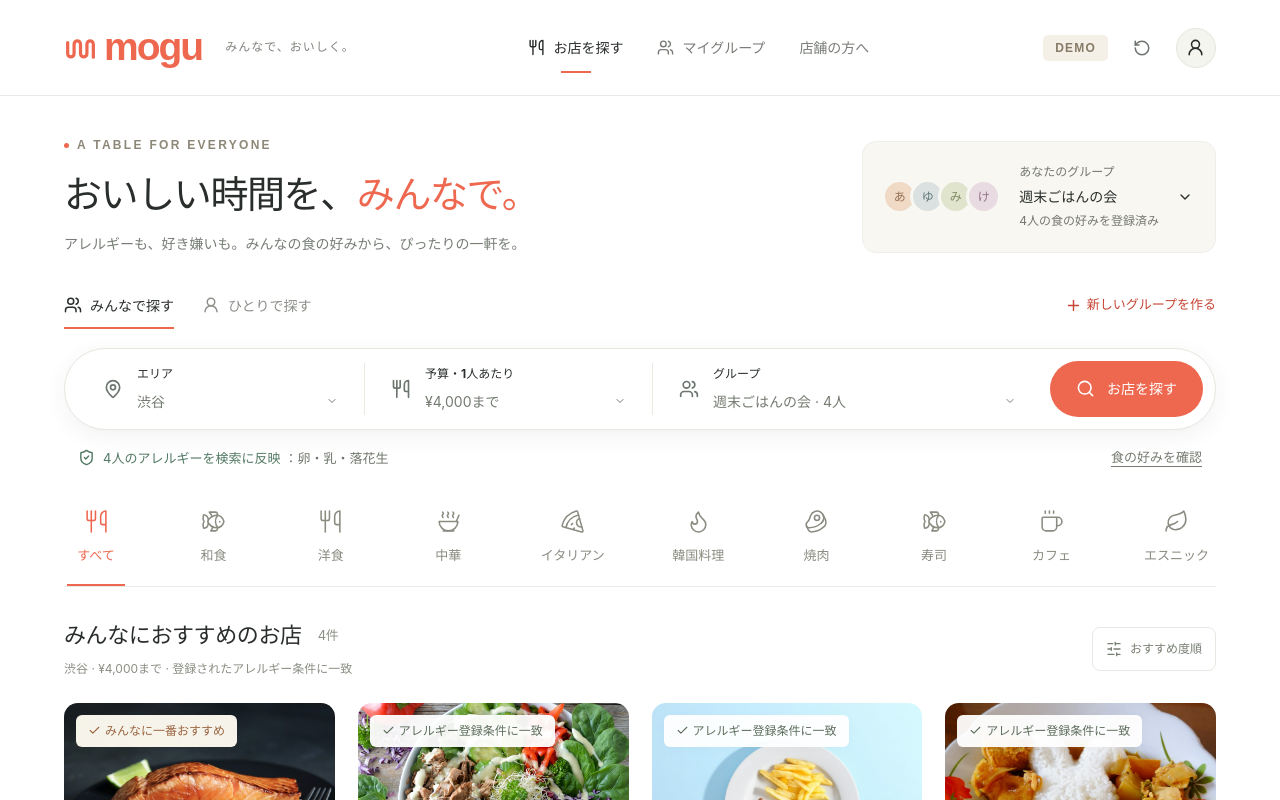
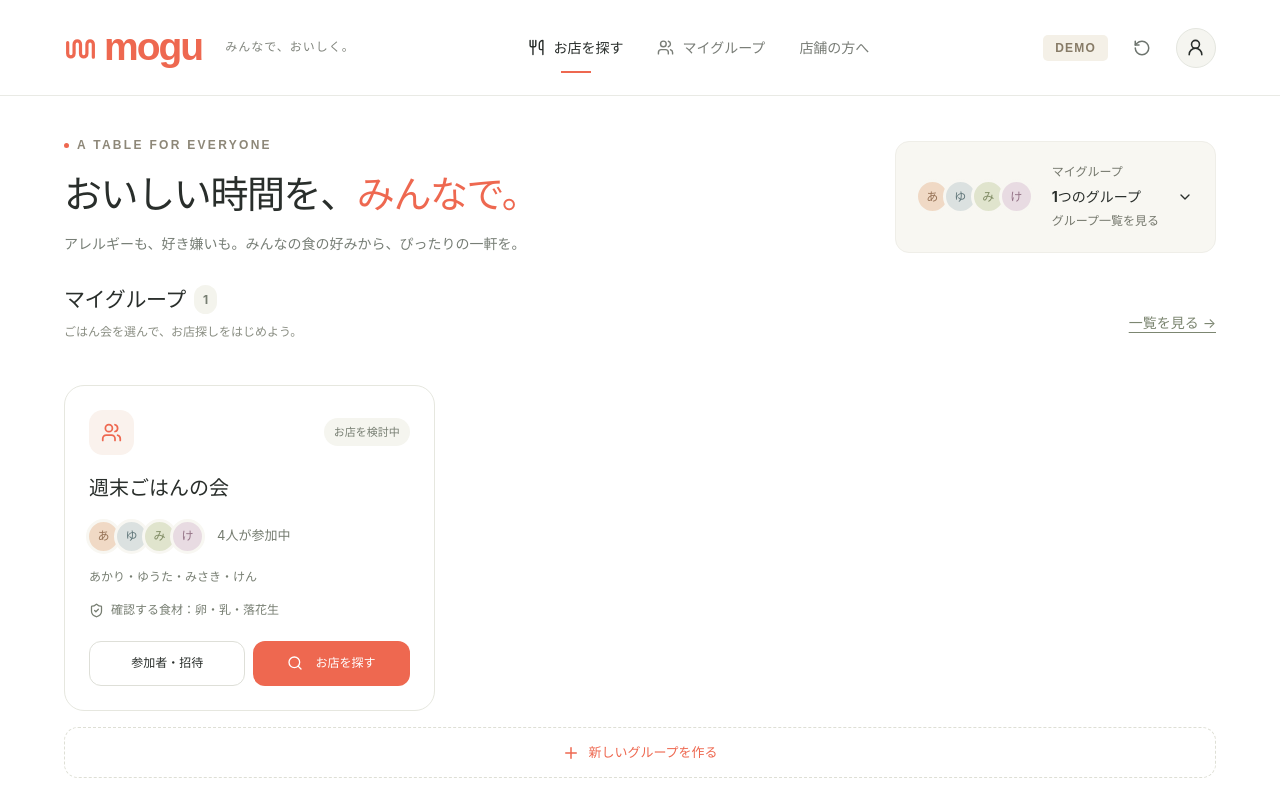
Before and after one commit to MamoruKomo/Fujitsu_teamE_demo, a React (Vite) app: page / in a window 1280 px wide. Shown: the top 800 px of the page. Built offline with nearby package versions, Linux system fonts and the light colour scheme.

Commit message:
Show multiple groups in home and group dashboard cards

```diff
--- /dev/null
+++ b/src/components/GroupCards.tsx
@@ -0,0 +1,90 @@
+import { Link } from "react-router-dom";
+import { Users, Search, ArrowUpRight, Check, ShieldCheck } from "lucide-react";
+import type { Group, Restaurant } from "../types";
+import { allergenLabel } from "../data/constants";
+import { Avatar } from "./ui";
+export function GroupCards({
+  groups,
+  restaurants,
+}: {
+  groups: Group[];
+  restaurants: Restaurant[];
+}) {
+  return (
+    <div className="group-card-grid">
+      {groups.map((group) => {
+        const restaurant = restaurants.find(
+          (r) => r.id === group.selectedRestaurantId,
+        );
+        const allergies = [
+          ...new Set(group.members.flatMap((m) => m.allergies)),
+        ];
+        return (
+          <article className="group-overview-card" key={group.id}>
+            <div className="group-card-top">
+              <span className="group-symbol">
+                <Users size={21} />
+              </span>
+              <span className={`group-status ${restaurant ? "decided" : ""}`}>
+                {restaurant ? (
+                  <>
+                    <Check size={13} />
+                    お店決定済み
+                  </>
+                ) : (
+                  "お店を検討中"
+                )}
+              </span>
+            </div>
+            <h3>
+              <Link to={`/groups/${group.id}`}>{group.name}</Link>
+            </h3>
+            <div className="group-card-members">
+              <div className="avatar-stack">
+                {group.members.slice(0, 4).map((m, i) => (
+                  <Avatar name={m.nickname} index={i} key={m.id} />
+                ))}
+              </div>
+              <span>{group.members.length}人が参加中</span>
+            </div>
+            <p className="group-member-names">
+              {group.members
+                .slice(0, 4)
+                .map((m) => m.nickname)
+                .join("・")}
+              {group.members.length > 4
+                ? ` ほか${group.members.length - 4}人`
+                : ""}
+            </p>
+            <p className="group-allergy-summary">
+              <ShieldCheck size={15} />
+              <span>
+                {allergies.length
+                  ? `確認する食材：${allergies.map(allergenLabel).join("・")}`
+                  : "アレルギーの登録なし"}
+              </span>
+            </p>
+            {restaurant && (
+              <Link
+                className="group-decision-link"
+                to={`/groups/${group.id}/decision`}
+              >
+                決定したお店：{restaurant.name}
+                <ArrowUpRight size={14} />
+              </Link>
+            )}
+            <div className="group-card-actions">
+              <Link className="button secondary" to={`/groups/${group.id}`}>
+                参加者・招待
+              </Link>
+              <Link className="button primary" to={`/search?group=${group.id}`}>
+                <Search size={16} />
+                お店を探す
+              </Link>
+            </div>
+          </article>
+        );
+      })}
+    </div>
+  );
+}
--- a/src/pages/Groups.tsx
+++ b/src/pages/Groups.tsx
@@ -12,39 +12,78 @@ import {
 } from "lucide-react";
 import { useStore } from "../hooks/useStore";
 import type { UserProfile } from "../types";
+import { GroupCards } from "../components/GroupCards";
 import { ProfileForm } from "../components/ProfileForm";
 import { Avatar, Empty, Modal, ProfileSummary } from "../components/ui";
 export function GroupList() {
   const { data } = useStore();
+  const [query, setQuery] = useState("");
+  const groups = [...data.groups]
+    .reverse()
+    .filter((g) =>
+      `${g.name} ${g.members.map((m) => m.nickname).join(" ")}`
+        .normalize("NFKC")
+        .toLowerCase()
+        .includes(query.trim().normalize("NFKC").toLowerCase()),
+    );
   return (
-    <div className="narrow-page">
+    <div className="groups-page">
       <div className="page-title inline-title">
         <div>
           <div className="eyebrow">YOUR GROUPS</div>
           <h1>マイグループ</h1>
-          <p>ごはんの予定に合わせて、気軽に作れます。</p>
+          <p>
+            友だちと、家族と、仕事仲間と。ごはん会ごとに、みんなの好みをまとめよう。
+          </p>
         </div>
         <Link className="button primary" to="/groups/new">
           <Plus size={18} />
           新しいグループ
         </Link>
       </div>
-      <div className="group-list">
-        {data.groups.map((g) => (
-          <Link
-            key={g.id}
-            className="form-card group-list-item"
-            to={`/groups/${g.id}`}
-          >
-            <Users size={24} />
-            <div>
-              <h3>{g.name}</h3>
-              <p>{g.members.length}人が参加中</p>
-            </div>
-            <span>開く →</span>
-          </Link>
-        ))}
+      <div className="groups-toolbar">
+        <span>
+          <strong>{data.groups.length}</strong> グループ
+        </span>
+        <label className="ingredient-search">
+          <Search size={18} />
+          <input
+            aria-label="グループを検索"
+            value={query}
+            onChange={(e) => setQuery(e.target.value)}
+            placeholder="グループ名・参加者名で検索"
+          />
+        </label>
       </div>
+      {groups.length ? (
+        <GroupCards groups={groups} restaurants={data.restaurants} />
+      ) : (
+        <div className="group-list-empty">
+          <Users size={32} />
+          <h2>
+            {query
+              ? "一致するグループがありません"
+              : "最初のグループを作りましょう"}
+          </h2>
+          <p>
+            {query
+              ? "グループ名や参加者名を変えて検索してください。"
+              : "名前とニックネームだけで、すぐに作成できます。"}
+          </p>
+          {query ? (
+            <button className="button secondary" onClick={() => setQuery("")}>
+              検索をクリア
+            </button>
+          ) : (
+            <Link className="button primary" to="/groups/new">
+              グループを作成
+            </Link>
+          )}
+        </div>
+      )}
+      <p className="small muted groups-storage-note">
+        グループはこのブラウザに保存されます。招待URLは同じブラウザの別タブで利用できます。
+      </p>
     </div>
   );
 }
@@ -240,8 +279,8 @@ export function GroupManagement() {
   };
   return (
     <>
-      <Link className="back-link" to="/">
-        ホームへ戻る
+      <Link className="back-link" to="/groups">
+        グループ一覧へ戻る
       </Link>
       <div className="page-title inline-title">
         <div>
--- a/src/pages/Search.tsx
+++ b/src/pages/Search.tsx
@@ -19,6 +19,7 @@ import {
   Check,
   Plus,
 } from "lucide-react";
+import { GroupCards } from "../components/GroupCards";
 import { useStore } from "../hooks/useStore";
 import { AREAS, BUDGETS, CUISINES, allergenLabel } from "../data/constants";
 import { matchRestaurants } from "../lib/matching";
@@ -100,10 +101,7 @@ export default function SearchPage({ home = false }: { home?: boolean }) {
             アレルギーも、好き嫌いも。みんなの食の好みから、ぴったりの一軒を。
           </p>
         </div>
-        <Link
-          className="intro-group"
-          to={group ? `/groups/${group.id}` : "/groups/new"}
-        >
+        <Link className="intro-group" to="/groups">
           <div className="avatar-stack">
             {(group?.members ?? data.groups[0]?.members ?? [])
               .slice(0, 4)
@@ -112,17 +110,44 @@ export default function SearchPage({ home = false }: { home?: boolean }) {
               ))}
           </div>
           <div>
-            <span className="small muted">あなたのグループ</span>
-            <strong>{group?.name ?? "グループを作ろう"}</strong>
-            <span className="small">
-              {group?.members.length ?? 0}人の食の好みを登録済み
-            </span>
+            <span className="small muted">マイグループ</span>
+            <strong>{data.groups.length}つのグループ</strong>
+            <span className="small">グループ一覧を見る</span>
           </div>
           <ChevronDown size={16} />
         </Link>
       </section>
+      {home && (
+        <section className="home-groups" aria-label="マイグループ一覧">
+          <div className="section-heading">
+            <div>
+              <h2>
+                マイグループ{" "}
+                <span className="count-badge">{data.groups.length}</span>
+              </h2>
+              <p className="small muted">
+                ごはん会を選んで、お店探しをはじめよう。
+              </p>
+            </div>
+            <Link className="text-link" to="/groups">
+              一覧を見る →
+            </Link>
+          </div>
+          {data.groups.length ? (
+            <GroupCards
+              groups={[...data.groups].reverse()}
+              restaurants={data.restaurants}
+            />
+          ) : (
+            <p className="muted">まだグループがありません。</p>
+          )}
+          <Link className="home-new-group" to="/groups/new">
+            <Plus size={18} />
+            新しいグループを作る
+          </Link>
+        </section>
+      )}
       <div className="mode-tabs" aria-label="検索モード">
-
         <button
           className={!personal ? "active" : ""}
           onClick={() => setMode("group")}
--- a/src/styles.css
+++ b/src/styles.css
@@ -2812,3 +2812,195 @@ p {
 .selection-actions span {
   margin-left: auto;
 }
+
+.groups-page {
+  padding-bottom: 40px;
+}
+.groups-toolbar {
+  display: flex;
+  align-items: center;
+  justify-content: space-between;
+  gap: 24px;
+  margin-bottom: 24px;
+}
+.groups-toolbar strong {
+  font-size: 24px;
+}
+.groups-toolbar .ingredient-search {
+  width: min(420px, 60%);
+  margin: 0;
+}
+.group-card-grid {
+  display: grid;
+  grid-template-columns: repeat(3, minmax(0, 1fr));
+  gap: 20px;
+}
+.group-overview-card {
+  border: 1px solid #e6e7df;
+  border-radius: 20px;
+  padding: 24px;
+  display: flex;
+  flex-direction: column;
+  min-width: 0;
+  background: #fff;
+  transition: box-shadow 0.2s;
+}
+.group-overview-card:hover {
+  box-shadow: 0 8px 25px #242e260c;
+}
+.group-card-top {
+  display: flex;
+  justify-content: space-between;
+  align-items: center;
+  gap: 10px;
+}
+.group-symbol {
+  display: flex;
+  padding: 12px;
+  border-radius: 14px;
+  background: #faf2ed;
+  color: var(--coral);
+}
+.group-status {
+  display: flex;
+  align-items: center;
+  gap: 5px;
+  font-size: 11px;
+  color: #777e72;
+  background: #f5f5ef;
+  border-radius: 20px;
+  padding: 6px 10px;
+}
+.group-status.decided {
+  color: #4d6950;
+  background: #edf4e9;
+}
+.group-overview-card h3 {
+  font-size: 20px;
+  line-height: 1.5;
+  margin: 18px 0 16px;
+  overflow-wrap: anywhere;
+}
+.group-card-members {
+  display: flex;
+  align-items: center;
+  gap: 12px;
+  font-size: 13px;
+  color: #757c70;
+}
+.group-member-names {
+  font-size: 12px;
+  color: #777e72;
+  overflow-wrap: anywhere;
+  margin: 12px 0;
+}
+.group-allergy-summary {
+  display: flex;
+  align-items: flex-start;
+  gap: 7px;
+  font-size: 12px;
+  line-height: 1.7;
+  color: #777e72;
+  margin: 0 0 20px;
+}
+.group-allergy-summary svg {
+  flex-shrink: 0;
+  margin-top: 3px;
+}
+.group-decision-link {
+  display: flex;
+  align-items: center;
+  gap: 5px;
+  font-size: 12px;
+  color: #4d6950;
+  margin: 0 0 18px;
+  overflow-wrap: anywhere;
+}
+.group-card-actions {
+  display: grid;
+  grid-template-columns: 1fr 1fr;
+  gap: 8px;
+  margin-top: auto;
+}
+.group-card-actions .button {
+  font-size: 12px;
+  padding: 12px 8px;
+  min-width: 0;
+}
+.group-list-empty {
+  text-align: center;
+  border: 1px dashed #e0e3d9;
+  border-radius: 20px;
+  padding: 60px 20px;
+  color: #777e72;
+}
+.group-list-empty svg {
+  margin: 0 auto;
+}
+.groups-storage-note {
+  margin-top: 28px;
+}
+.home-groups {
+  padding: 0 0 36px;
+  margin: 0 0 30px;
+  border-bottom: 1px solid #e6e7df;
+}
+.home-groups .section-heading h2 {
+  font-size: 21px;
+  display: flex;
+  align-items: center;
+  gap: 8px;
+}
+.count-badge {
+  font-size: 12px;
+  border-radius: 30px;
+  padding: 5px 9px;
+  background: #f4f4ed;
+  color: #777e72;
+}
+.home-new-group {
+  display: flex;
+  justify-content: center;
+  align-items: center;
+  gap: 8px;
+  border: 1px dashed #dedfd5;
+  border-radius: 14px;
+  padding: 15px;
+  margin-top: 16px;
+  color: var(--coral);
+  font-size: 13px;
+}
+.home-groups .section-heading p {
+  margin: 6px 0 20px;
+}
+@media (max-width: 1000px) {
+  .group-card-grid {
+    grid-template-columns: repeat(2, minmax(0, 1fr));
+  }
+}
+@media (max-width: 600px) {
+  .group-card-grid {
+    grid-template-columns: 1fr;
+  }
+  .groups-toolbar {
+    align-items: flex-start;
+    flex-direction: column;
+    gap: 15px;
+  }
+  .groups-toolbar .ingredient-search {
+    width: 100%;
+  }
+  .group-overview-card {
+    padding: 20px;
+  }
+  .home-groups .section-heading {
+    align-items: flex-start;
+  }
+  .home-groups .section-heading .text-link {
+    font-size: 12px;
+    white-space: nowrap;
+  }
+  .groups-page .inline-title {
+    gap: 20px;
+  }
+}
```
